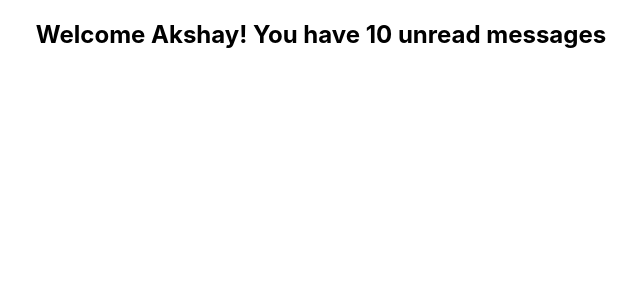
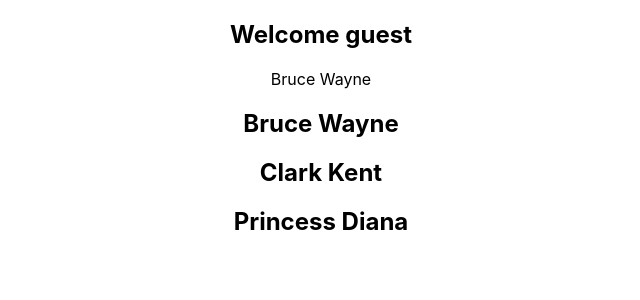
Before and after one commit to PatharkarAkshay/react_typescript_tutorials, a React (Create React App) app: page / in a window 1280 px wide. Shown: the top 300 px of the page, without its empty margins (319-959 px from the left). Built offline with nearby package versions, Linux system fonts and the light colour scheme.

Commit message:
basic props

```diff
--- a/src/App.tsx
+++ b/src/App.tsx
@@ -1,10 +1,34 @@
 import "./App.css";
 import Greet from "./components/Greet";
+import { Person } from "./components/Person";
+import { PersonList } from "./components/PersonList";
 
 function App() {
+  const personName = {
+    first: "Bruce",
+    last: "Wayne",
+  };
+
+  const nameList = [
+    {
+      first: "Bruce",
+      last: "Wayne",
+    },
+    {
+      first: "Clark",
+      last: "Kent",
+    },
+    {
+      first: "Princess",
+      last: "Diana",
+    },
+  ];
+
   return (
     <div className="App">
-      <Greet name="Akshay" />
+      <Greet name="Akshay" messageCount={10} isLoggedIn={false} />
+      <Person name={personName} />
+      <PersonList names={nameList} />
     </div>
   );
 }
--- a/src/components/Greet.tsx
+++ b/src/components/Greet.tsx
@@ -1,11 +1,17 @@
 type GreetProps = {
   name: string;
+  messageCount: number;
+  isLoggedIn: boolean;
 };
 
 function Greet(props: GreetProps) {
   return (
     <div>
-      <h2>Welcome {props.name}! You have 10 unread messages</h2>
+      <h2>
+        {props.isLoggedIn
+          ? `Welcome ${props.name}! You have ${props.messageCount} unread messages`
+          : "Welcome guest"}
+      </h2>
     </div>
   );
 }
--- /dev/null
+++ b/src/components/Person.tsx
@@ -0,0 +1,14 @@
+type PersonProps = {
+  name: {
+    first: string;
+    last: string;
+  };
+};
+
+export const Person = (props: PersonProps) => {
+  return (
+    <div>
+      {props.name.first} {props.name.last}
+    </div>
+  );
+};
--- /dev/null
+++ b/src/components/PersonList.tsx
@@ -0,0 +1,15 @@
+type PersonListProps = {
+  names: { first: string; last: string }[];
+};
+
+export const PersonList = (props: PersonListProps) => {
+  return (
+    <div>
+      {props.names.map((name) => (
+        <h2 key={name.first}>
+          {name.first} {name.last}
+        </h2>
+      ))}
+    </div>
+  );
+};
```
